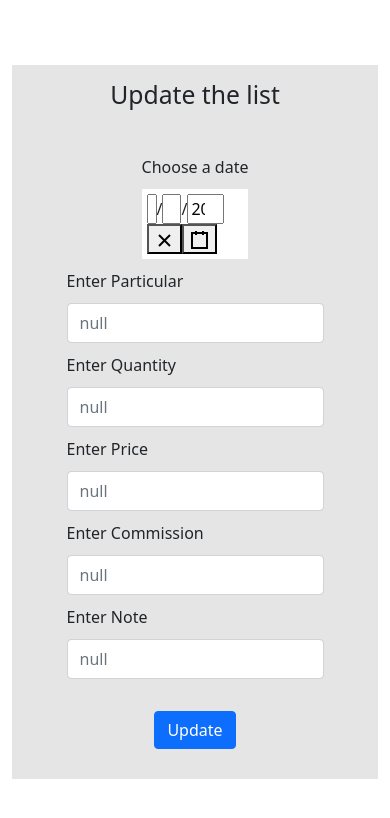
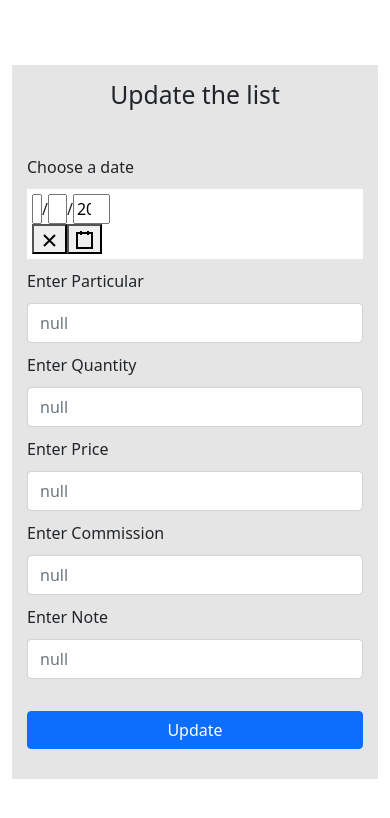
Before and after one commit to sarangCV/project-zero-web-app, a React (Create React App) app: page /rm/update/1 in a window 390 px wide. Shown: the top 818 px of the page. Built offline with nearby package versions, Linux system fonts and the light colour scheme; no server answers.

Commit message:
updated responsive issues

```diff
--- a/src/screens/rm-update-list/index.jsx
+++ b/src/screens/rm-update-list/index.jsx
@@ -88,7 +88,7 @@ const RMUpdateList = () => {
                             </div>}
                         </div>
                         <div className="dashboard-input-sec">
-                            <div className="column d-flex flex-column align-items-center">
+                            <div className="column d-flex flex-column align-items-left">
                                 <div className="col-lg-10 col-sm-12 input-container">
                                     <label>Choose a date</label>
                                     <div className="date-picker-sec">
--- a/src/screens/update-list/index.jsx
+++ b/src/screens/update-list/index.jsx
@@ -85,7 +85,7 @@ const UpdateList = () => {
                             </div>}
                         </div>
                         <div className="dashboard-input-sec">
-                            <div className="column d-flex flex-column align-items-center">
+                            <div className="column d-flex flex-column align-items-left">
                                 <div className="col-lg-10 col-sm-12 input-container">
                                     <label>Choose a date</label>
                                     <div className="date-picker-sec">
```
